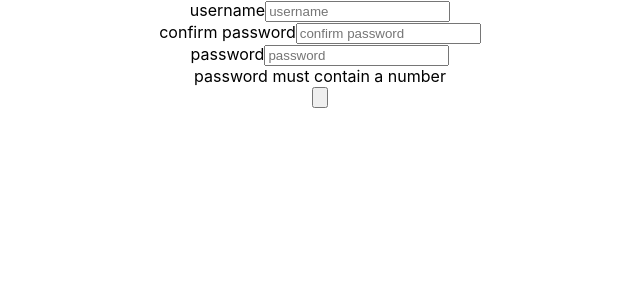
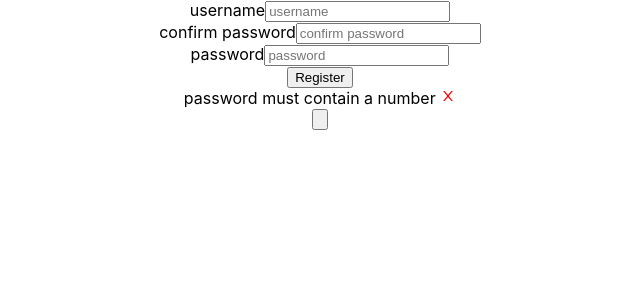
Before and after one commit to CD-Mackay/bad_ui_battles, a React (Create React App) app in the folder frankenvalidator/: page / in a window 1280 px wide. Shown: the top 300 px of the page, without its empty margins (320-960 px from the left). Built offline with nearby package versions, Linux system fonts and the light colour scheme.

Commit message:
implement password validation

```diff
--- a/frankenvalidator/src/App.js
+++ b/frankenvalidator/src/App.js
@@ -1,6 +1,8 @@
 import "./App.css";
 import { useEffect, useState, useRef } from "react";
 import Input from "./Components/Input/Input";
+import { AiOutlineCheck, AiOutlineClose } from "react-icons/ai";
+
 
 function App() {
   let inputArr = [
@@ -81,11 +83,11 @@ function App() {
           className={error[key] === true ? "complete" : "incomplete"}
         >
           {key}{" "}
-          {/* {error[key] === true ? (
+          {error[key] === true ? (
             <AiOutlineCheck color="green" />
           ) : (
             <AiOutlineClose color="red" />
-          )} */}
+          )}
         </li>
       );
     });
@@ -158,6 +160,7 @@ function App() {
           />
         );
       })}
+      <button onClick={handleLogin}>Register</button>
       {showReqs()}
       <input type="button" id="hidden-input" />
     </div>
```
